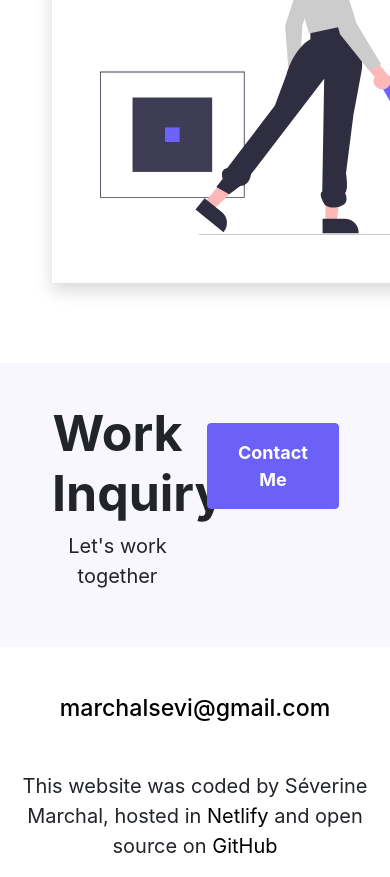
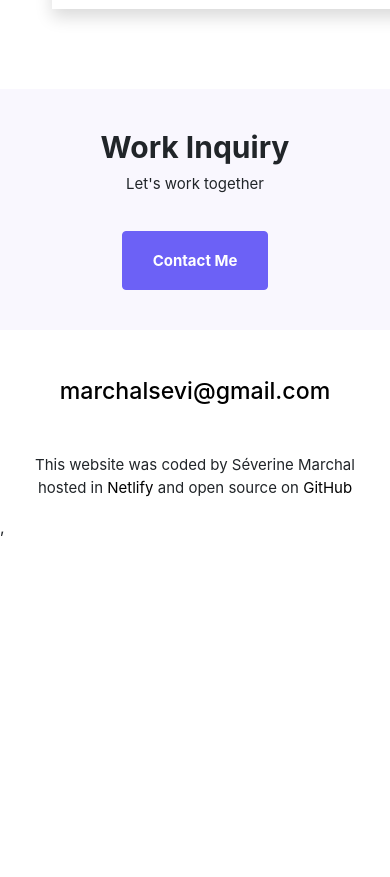
Before and after one commit to marchalseverine/portfolio_react, a React (Create React App) app: page /About in a window 390 px wide. Shown: the part 1120-1997 px from the top of the page. After the commit the page ends 1659 px from the top, so only its background shows below. Built offline with nearby package versions, Linux system fonts and the light colour scheme.

Commit message:
responsive pages

```diff
--- a/package.json
+++ b/package.json
@@ -6,6 +6,7 @@
     "@testing-library/jest-dom": "^5.13.0",
     "@testing-library/react": "^11.2.7",
     "@testing-library/user-event": "^12.8.3",
+    "navbar-react": "^1.0.4",
     "react": "^17.0.2",
     "react-bootstrap": "^1.6.1",
     "react-dom": "^17.0.2",
--- a/public/index.html
+++ b/public/index.html
@@ -19,7 +19,7 @@
 
     <link rel="manifest" href="%PUBLIC_URL%/manifest.json" />
 
-    <title>React App</title>
+    <title>Séverine Marchal</title>
   </head>
   <body>
     <noscript>You need to enable JavaScript to run this app.</noscript>
--- a/src/Footer.css
+++ b/src/Footer.css
@@ -1,8 +1,13 @@
 a {
-  color: Black;
-  text-decoration: none;
+  color: black;
 }
 
 a:hover {
   color: #6c61f6;
 }
+
+@media (max-width: 576px) {
+  .footer-p p {
+    font-size: 10px !important;
+  }
+}
--- a/src/Footer.js
+++ b/src/Footer.js
@@ -10,9 +10,10 @@ export default function Footer() {
           <a href="mailto:marchalsevi@gmail.com">marchalsevi@gmail.com </a>
         </h3>
       </div>
-      <p className="text-center mt-5">
-        This website was coded by Séverine Marchal, hosted in{" "}
-        <a href="https://www.netlify.com/">Netlify</a> and open source on{" "}
+      <p className="footer-p text-center mt-5">
+        This website was coded by Séverine Marchal
+        <br /> hosted in <a href="https://www.netlify.com/">Netlify</a> and open
+        source on{" "}
         <a href="https://github.com/marchalseverine/portfolio_react">GitHub</a>
       </p>
     </div>
--- a/src/Hero.css
+++ b/src/Hero.css
@@ -39,7 +39,7 @@
     font-size: 20px !important;
   }
   h1 {
-    font-size: 30px !important;
+    font-size: 25px !important;
   }
   h2 {
     font-size: 20px !important;
@@ -48,6 +48,9 @@
 
 @media (max-width: 992px) {
   h1 {
-    font-size: 50px !important;
+    font-size: 30px !important;
+  }
+  p {
+    font-size: 15px !important;
   }
 }
--- a/src/Hero.js
+++ b/src/Hero.js
@@ -4,9 +4,9 @@ import "./Hero.css";
 export default function Hero() {
   return (
     <div className="hero p-5">
-      <p> 👋 Hi there, I am</p>
-      <h1>Séverine Marchal</h1>
-      <h2>Front-end developer based in Valencia, Spain</h2>
+      <h3 className="hero-p"> 👋 Hi there, I am</h3>
+      <h1 className="hero-h1">Séverine Marchal</h1>
+      <h2 className="hero-h2">Front-end developer based in Valencia, Spain</h2>
       <a href="/Contact">
         <button className="contact-btn shadow">Contact me</button>
       </a>
--- a/src/Homepage.css
+++ b/src/Homepage.css
@@ -1,32 +1,5 @@
 .weather_app_img div {
   background-color: #f9f7fe;
-}
-
-.inquiry-btn {
-  background-color: #6c61f6;
-  border-radius: 4px;
-  border: 1px solid #6c61f6;
-  font-size: 18px;
-  line-height: 27px;
-  padding: 15px 30px;
-  font-weight: bold;
-  color: #fff;
-  text-decoration: none;
-  display: block;
-  margin: 0 auto;
-  margin-top: 20px;
-}
-
-.inquiry-btn:hover {
-  background-color: #fff;
-  color: #6c61f6;
-  transition: ease-in-out 300ms;
-}
-
-.inquiry {
-  background-color: #f9f7fe;
-  text-align: center;
-  margin-top: 20px;
 }
 
 h1 {
--- a/src/Inquiry.css
+++ b/src/Inquiry.css
@@ -1,8 +1,35 @@
-@media (min-width: 576px) {
-  p {
-    font-size: 10px !important;
+.inquiry-btn {
+  background-color: #6c61f6;
+  border-radius: 4px;
+  border: 1px solid #6c61f6;
+  font-size: 18px;
+  line-height: 27px;
+  padding: 15px 30px;
+  font-weight: bold;
+  color: #fff;
+  text-decoration: none;
+  display: block;
+  margin: 0 auto;
+  margin-top: 20px;
+}
+
+.inquiry-btn:hover {
+  background-color: #fff;
+  color: #6c61f6;
+  transition: ease-in-out 300ms;
+}
+
+.inquiry {
+  background-color: #f9f7fe;
+  text-align: center;
+  margin-top: 20px;
+}
+@media (max-width: 576px) {
+  .inquiry-text-h1 {
+    font-size: 30px !important;
   }
-  h1 {
-    font-size: 10px !important;
+
+  .inquiry-btn {
+    font-size: 15px;
   }
 }
--- a/src/Inquiry.js
+++ b/src/Inquiry.js
@@ -6,11 +6,11 @@ export default function Inquiry() {
     <div className="inquiry">
       <div className="container">
         <div className="row">
-          <div className="col-6">
-            <h1>Work Inquiry</h1>
-            <p>Let's work together</p>
+          <div className="col-sm-6">
+            <h1 className="inquiry-text-h1">Work Inquiry</h1>
+            <p className="inquiry-text-p">Let's work together</p>
           </div>
-          <div className="col-6 ">
+          <div className="col-sm-6 ">
             <a href="mailto:marchalsevi@gmail.com">
               <button className="inquiry-btn">Contact Me</button>
             </a>
--- a/src/Navigation.js
+++ b/src/Navigation.js
@@ -2,7 +2,7 @@ import React from "react";
 
 const Navigation = () => {
   return (
-    <nav className="navbar navbar-expand-lg navbar-light">
+    <nav className="navbar navbar-expand-lg navbar-light bg-light">
       <div className="container-fluid">
         <a className="navbar-brand" href="/Homepage">
           Séverine Marchal
--- a/src/index.js
+++ b/src/index.js
@@ -15,7 +15,4 @@ ReactDOM.render(
   document.getElementById("root")
 );
 
-// If you want to start measuring performance in your app, pass a function
-// to log results (for example: reportWebVitals(console.log))
-// or send to an analytics endpoint. Learn more: https://bit.ly/CRA-vitals
 reportWebVitals();
```
Also changed, not shown: 1 other file (tests, documents, lock files or other folders).
